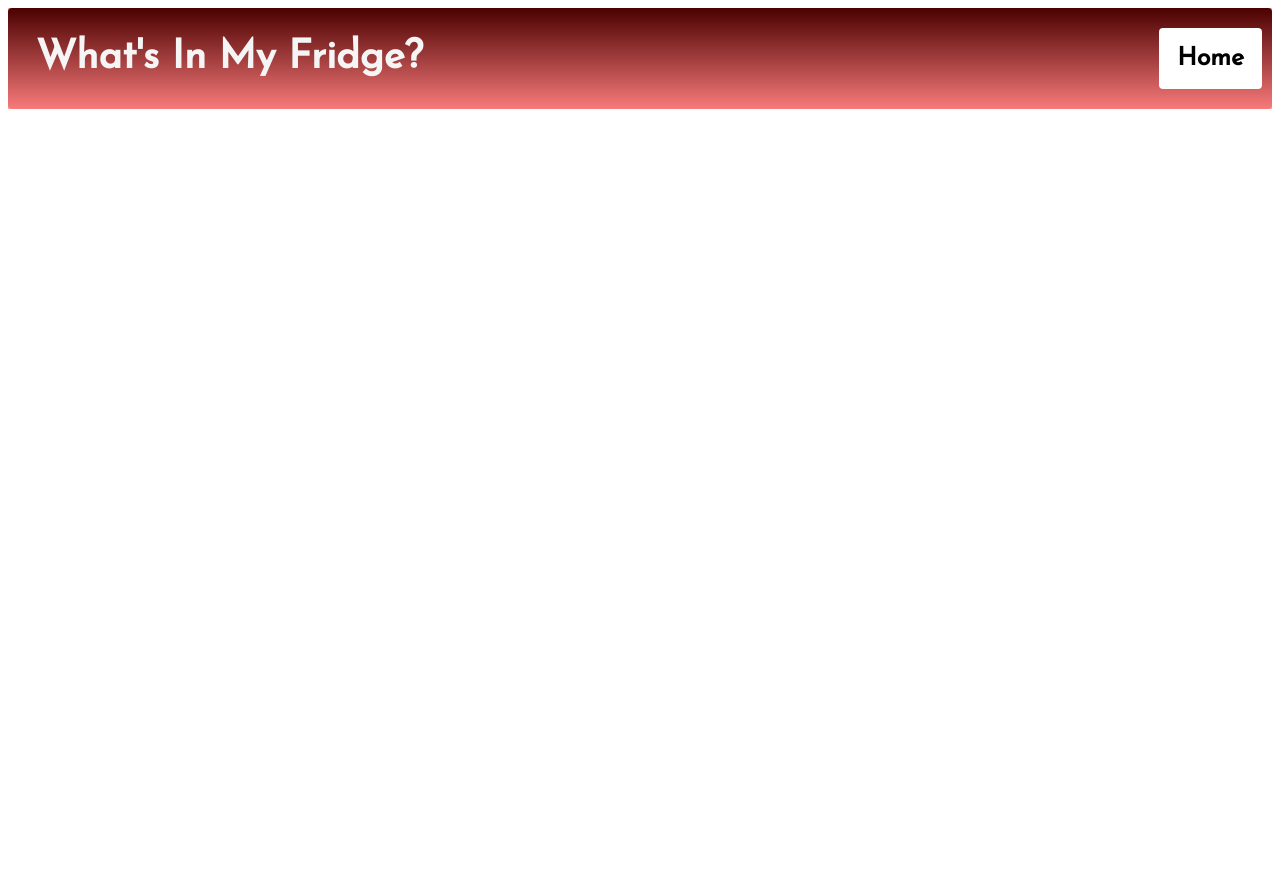
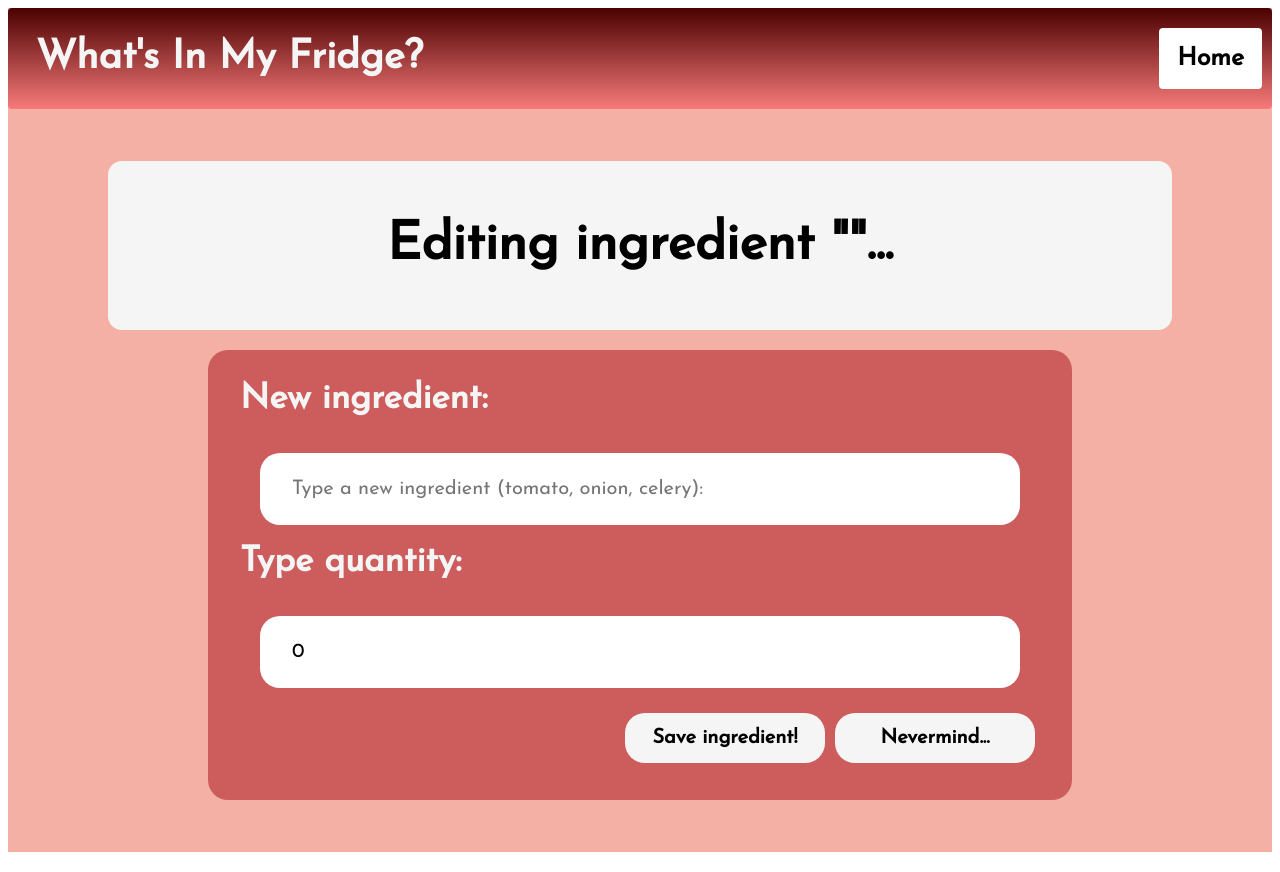
Before and after one commit to ivantuzita/whats-in-my-fridge, an Angular app: page /ingredients/editIngredient/1 in a window 1280 px wide. Before the commit this address led to /. Before the commit the page ends 800 px from the top, so only its background shows below. Built offline with nearby package versions, Linux system fonts and the light colour scheme; no server answers.

Commit message:
added edit feature

```diff
--- a/src/app/app-routing.module.ts
+++ b/src/app/app-routing.module.ts
@@ -1,3 +1,4 @@
+import { EditIngredientComponent } from './components/recipes/edit-ingredient/edit-ingredient.component';
 import { DeleteIngredientComponent } from './components/recipes/delete-ingredient/delete-ingredient.component';
 import { ListIngredientsComponent } from './components/recipes/list-ingredients/list-ingredients.component';
 import { NewIngredientComponent } from './components/recipes/new-ingredient/new-ingredient.component';
@@ -22,6 +23,11 @@ const routes: Routes = [
     path: 'ingredients/deleteIngredient/:id',
     component: DeleteIngredientComponent
   }
+  ,
+  {
+    path: 'ingredients/editIngredient/:id',
+    component: EditIngredientComponent
+  }
 ];
 
 @NgModule({
--- a/src/app/app.module.ts
+++ b/src/app/app.module.ts
@@ -10,6 +10,7 @@ import { IngredientComponent } from './components/recipes/ingredient/ingredient.
 import { HttpClientModule } from '@angular/common/http';
 import { FormsModule } from '@angular/forms';
 import { DeleteIngredientComponent } from './components/recipes/delete-ingredient/delete-ingredient.component';
+import { EditIngredientComponent } from './components/recipes/edit-ingredient/edit-ingredient.component';
 
 @NgModule({
   declarations: [
@@ -18,7 +19,8 @@ import { DeleteIngredientComponent } from './components/recipes/delete-ingredien
     NewIngredientComponent,
     ListIngredientsComponent,
     IngredientComponent,
-    DeleteIngredientComponent
+    DeleteIngredientComponent,
+    EditIngredientComponent
   ],
   imports: [
     BrowserModule,
--- /dev/null
+++ b/src/app/components/recipes/edit-ingredient/edit-ingredient.component.css
@@ -0,0 +1,77 @@
+.container{
+  margin: 20px 100px 20px 100px;
+}
+
+.header{
+  color: black;
+  font-size: 35px;
+  font-family: 'Josefin Sans', sans-serif;
+  text-align: center;
+  background-color: whitesmoke;
+  padding: 15px;
+  border-radius: 14px;
+}
+
+.edit-ingredient {
+  padding: 2rem 0;
+}
+
+.edit-ingredient form {
+  background: indianred;
+
+  border: none;
+  border-radius: 20px;
+
+  display: flex;
+  flex-direction: column;
+
+  margin: 20px 100px 20px 100px;
+
+  padding: 2rem;
+}
+
+.edit-ingredient form label {
+  color: whitesmoke;
+  font-weight: bold;
+  margin: 0 0 1rem;
+  font-size: 35px;
+  font-family: 'Josefin Sans', sans-serif;
+}
+
+.edit-ingredient form .input {
+  border: none;
+  height: 40px;
+  padding: 1rem 2rem;
+  border-radius: 20px;
+  margin: 20px;
+  font-size: 20px;
+  font-family: 'Josefin Sans', sans-serif;
+}
+
+.button {
+  background-color: whitesmoke;
+  margin: 5px;
+  width: 200px;
+  padding: 15px;
+  font-size: 20px;
+  border-radius: 20px;
+  font-family: 'Josefin Sans', sans-serif;
+  font-weight: bold;
+  border-style: none;
+}
+
+.button:hover{
+  background-color:lightgray;
+  cursor: pointer
+}
+
+.edit-ingredient form .textarea {
+  border: none;
+  padding: 1rem 2rem;
+  border-radius: 20px;
+  margin: 20px;
+}
+
+.right{
+  text-align: right;
+}
--- /dev/null
+++ b/src/app/components/recipes/edit-ingredient/edit-ingredient.component.html
@@ -0,0 +1,31 @@
+<section class="edit-ingredient container">
+  <header class="header">
+    <h2>Editing ingredient "{{ingredient.content}}"...</h2>
+  </header>
+  <form>
+    <label for="ingredient">New ingredient:</label>
+    <input
+      type="textarea"
+      class="input"
+      id="ingredientName"
+      name="ingredientName"
+      placeholder="Type a new ingredient (tomato, onion, celery):"
+      [(ngModel)]="ingredient.content">
+    <label for="ingredient">Type quantity:</label>
+    <input
+      type="textarea"
+      class="input"
+      id="ingredientQuant"
+      name="ingredientQuant"
+      placeholder="How many of that ingredient is there on the fridge? (2, 5, 10):"
+      [(ngModel)]="ingredient.quantity">
+    <div class="right">
+      <button (click)="editIngredient()" class="button">
+        Save ingredient!
+      </button>
+      <button (click)="cancel()" class="button">
+        Nevermind...
+      </button>
+    </div>
+  </form>
+</section>
--- /dev/null
+++ b/src/app/components/recipes/edit-ingredient/edit-ingredient.component.ts
@@ -0,0 +1,41 @@
+import { ActivatedRoute, Router } from '@angular/router';
+import { IngredientService } from '../ingredient.service';
+import { Ingredient } from './../ingredient/ingredient';
+import { Component, ContentChild, OnInit } from '@angular/core';
+
+@Component({
+  selector: 'app-edit-ingredient',
+  templateUrl: './edit-ingredient.component.html',
+  styleUrls: ['./edit-ingredient.component.css']
+})
+export class EditIngredientComponent implements OnInit{
+
+  ingredient: Ingredient = {
+    id: 0,
+    content: '',
+    quantity: 0
+  }
+
+  constructor(
+    private service: IngredientService,
+    private router: Router,
+    private route: ActivatedRoute){ }
+
+  ngOnInit(): void {
+    const id = this.route.snapshot.paramMap.get('id')
+    this.service.getById(parseInt(id!)).subscribe((ingredient) => {
+      this.ingredient = ingredient
+    })
+  }
+
+  editIngredient(){
+    this.service.edit(this.ingredient).subscribe(() => {
+      this.router.navigate(['/listIngredients'])
+    })
+  }
+
+  cancel(){
+    this.router.navigate(['/listIngredients'])
+  }
+
+}
--- a/src/app/components/recipes/ingredient.service.ts
+++ b/src/app/components/recipes/ingredient.service.ts
@@ -19,6 +19,11 @@ export class IngredientService {
     return this.http.post<Ingredient>(this.API, ingredient)
   }
 
+  edit(ingredient: Ingredient): Observable<Ingredient> {
+    const url = `${this.API}/${ingredient.id}`
+    return this.http.put<Ingredient>(url, ingredient)
+  }
+
   delete(id: number): Observable<Ingredient> {
     const url = `${this.API}/${id}`
     return this.http.delete<Ingredient>(url)
--- a/src/app/components/recipes/ingredient/ingredient.component.html
+++ b/src/app/components/recipes/ingredient/ingredient.component.html
@@ -3,7 +3,7 @@
   <p><b>Ingredient: </b>{{ ingredient.content }}</p>
   <p><b>Quantity: </b>{{ ingredient.quantity }}</p>
   <div class="right">
-    <button class="button"><img class="tiny" src="../../../../assets/botao-editar.png"></button>
+    <button class="button" routerLink="/ingredients/editIngredient/{{ingredient.id}}"><img class="tiny" src="../../../../assets/botao-editar.png"></button>
     <button class="button" routerLink="/ingredients/deleteIngredient/{{ingredient.id}}"><img class="tiny" src="../../../../assets/excluir.png"></button>
   </div>
 </div>
--- a/src/app/components/recipes/list-ingredients/list-ingredients.component.css
+++ b/src/app/components/recipes/list-ingredients/list-ingredients.component.css
@@ -35,3 +35,8 @@ div{
   padding: 30px;
   text-align: center;
 }
+
+.no-ingredients{
+  font-family: 'Josefin Sans', sans-serif;
+  font-size: 30px;
+}
--- a/src/app/components/recipes/list-ingredients/list-ingredients.component.html
+++ b/src/app/components/recipes/list-ingredients/list-ingredients.component.html
@@ -18,7 +18,7 @@
 </section>
 
 <ng-template #noIngredients>
-  <div class="header">
+  <div class="no-ingredients">
     <p>No ingredients yet... Why not register one? I'm ready to cook!</p>
   </div>
 </ng-template>
```
Also changed, not shown: 1 other file (tests, documents, lock files or other folders).
